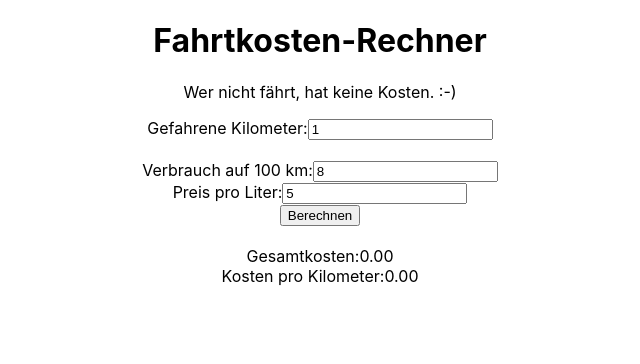
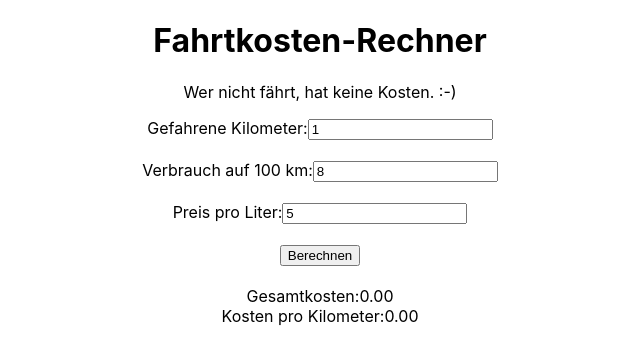
Before and after one commit to pstackebrandt/gas-costs-app, a React (Create React App) app: page / in a window 1280 px wide. Shown: the top 364 px of the page, without its empty margins (320-960 px from the left). Built offline with nearby package versions, Linux system fonts and the light colour scheme.

Commit message:
Refactor consumption and price input fields to use NumberInputField component for improved reusability

```diff
--- a/src/App.js
+++ b/src/App.js
@@ -37,24 +37,23 @@ function App() {
 
         <br />
         { /*Input of fuel consumption */}
-        <label htmlFor="consumption">Verbrauch auf 100 km:</label>
-        <input
-          type="number"
+        <NumberInputField
+          label="Verbrauch auf 100 km:"
           id="consumption"
-          name="consumption"
           value={consumption}
-          onChange={(e) => setConsumption(Number(e.target.value))}
+          onChange={setConsumption}
         />
+
         <br />
         { /*Input of fuel price */}
-        <label htmlFor="price">Preis pro Liter:</label>
-        <input
-          type="number"
+        <NumberInputField
+          label="Preis pro Liter:"
           id="price"
-          name="price"
           value={price}
-          onChange={(e) => setPrice(Number(e.target.value))}
+          onChange={setPrice}
         />
+
+
         <br />
         { /*Button to calculate total costs */}
         <button type="button" id="calculate" onClick={calculateCosts}>Berechnen</button>
```
